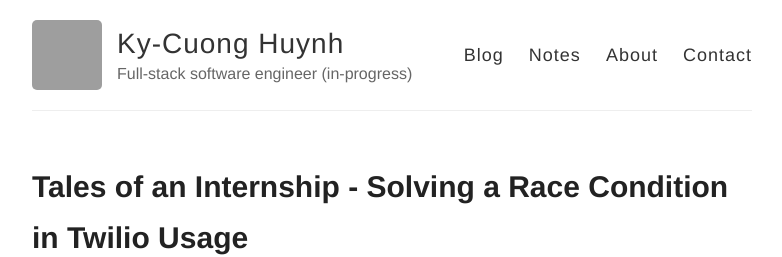
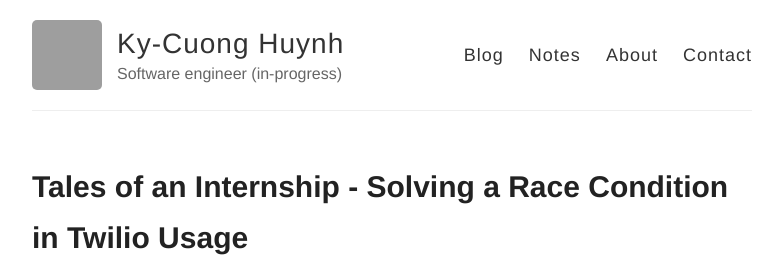
Before and after one commit to gszliu/kycodehuynh.github.io, a Jekyll site: the page built from index.html, in a window 1280 px wide and 900 px high. Shown: the top 257 px of the window, without its empty margins (248-1030 px from the left). Built offline with Jekyll 4.4.1, drawn with Linux system fonts in a browser that asks for light colours; grey boxes are pictures that could not be loaded.

Commit message:
Update header bio

```diff
--- a/_config.yml
+++ b/_config.yml
@@ -6,7 +6,7 @@
 name: Ky-Cuong Huynh
 
 # Short bio or description (displayed in the header)
-description: Full-stack software engineer (in-progress)
+description: Software engineer (in-progress)
 
 # URL of your avatar or profile pic (you could use your GitHub profile pic)
 avatar: https://avatars3.githubusercontent.com/u/4713937?v=3
```
